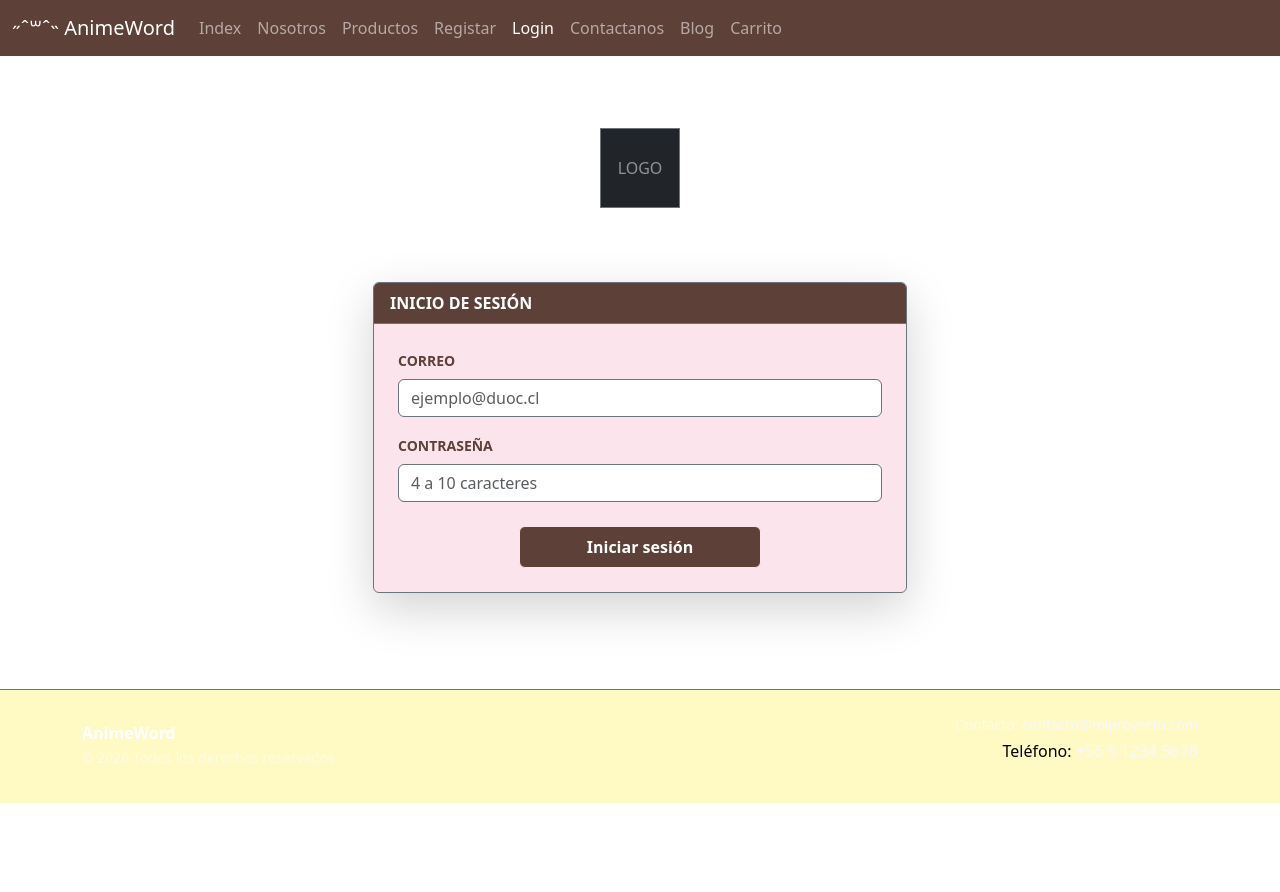
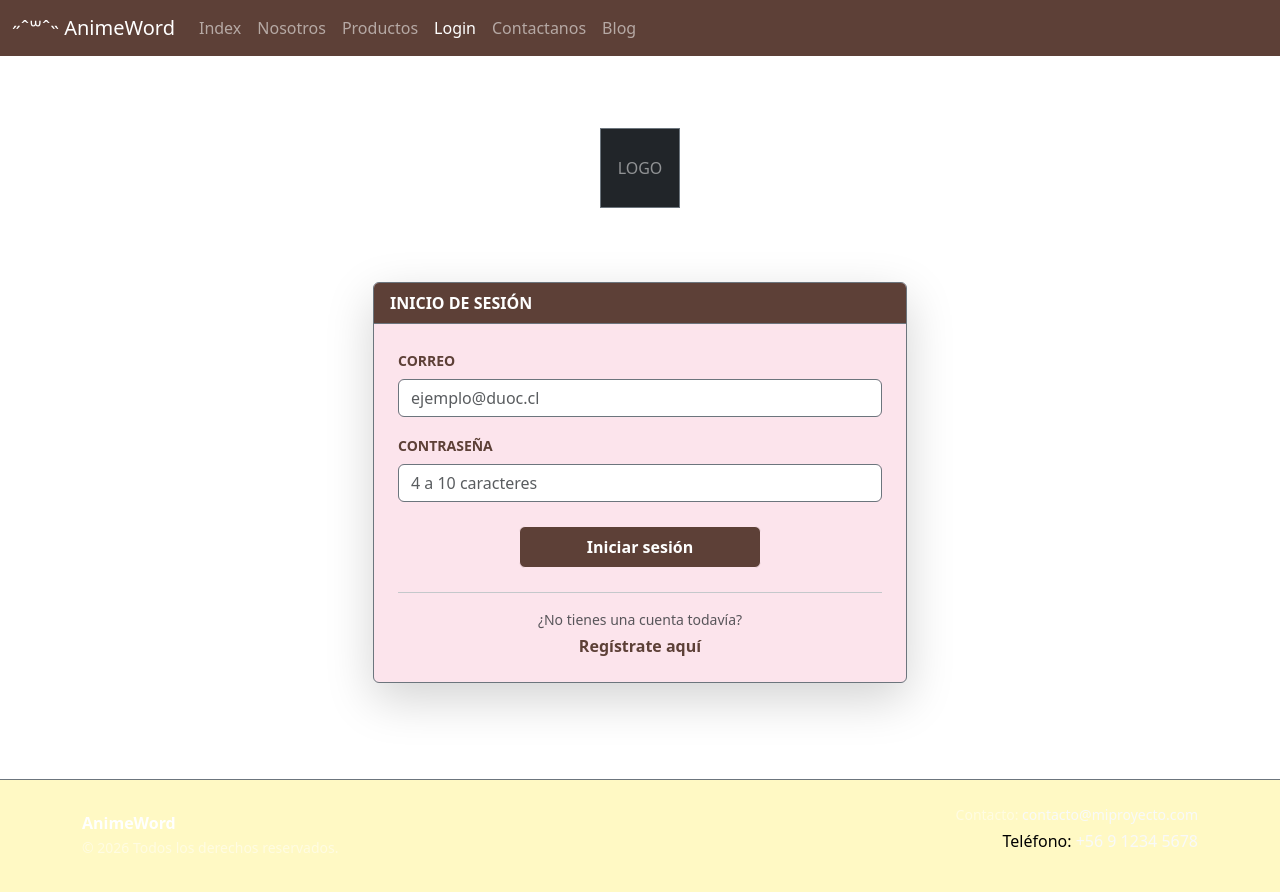
Before and after one commit to kingofparadox/prueba, a React (Vite) app: page /Login in a window 1280 px wide. Before the commit the page ends 803 px from the top, so only its background shows below. Built offline with nearby package versions, Linux system fonts and the light colour scheme.

Commit message:
limpieza de navbar y convinacion login carrito

```diff
--- a/src/components/barraNavegacion.jsx
+++ b/src/components/barraNavegacion.jsx
@@ -45,14 +45,7 @@ function Navbar() {
                         Productos
                     </NavLink>
                 </li>
-                <li className="nav-item">
-                    <NavLink
-                        className={({ isActive }) => isActive ? 'nav-link active' : 'nav-link'}
-                        to="/Registro"
-                    >
-                        Registar
-                    </NavLink>
-                </li>
+
                 <li className="nav-item">
                     <NavLink
                         className={({ isActive }) => isActive ? 'nav-link active' : 'nav-link'}
@@ -77,14 +70,6 @@ function Navbar() {
                         Blog
                     </NavLink>
                 </li>
-                <li className="nav-item">
-                    <NavLink
-                        className={({ isActive }) => isActive ? 'nav-link active' : 'nav-link'}
-                        to="/Carrito"
-                    >
-                        Carrito
-                    </NavLink>
-                </li>
             </ul>
         </div>
     </div>
--- a/src/pages/Login.jsx
+++ b/src/pages/Login.jsx
@@ -1,5 +1,5 @@
 import { useState } from 'react'
-import { useNavigate } from 'react-router-dom'
+import { useNavigate, Link } from 'react-router-dom' // <--- 1. Importamos Link
 
 function Login() {
     const navigate = useNavigate()
@@ -22,7 +22,6 @@ function Login() {
         e.preventDefault()
         let nuevosErrores = {}
 
-        // 1. Validación de Correo (Requerido, máx 100 caracteres, dominios específicos)
         if (!formData.correo.trim()) {
             nuevosErrores.correo = 'El correo es requerido.'
         } else if (formData.correo.length > 100) {
@@ -35,7 +34,6 @@ function Login() {
             }
         }
 
-        // 2. Validación de Contraseña (Requerida, entre 4 y 10 caracteres)
         if (!formData.password) {
             nuevosErrores.password = 'La contraseña es requerida.'
         } else if (formData.password.length < 4 || formData.password.length > 10) {
@@ -44,12 +42,10 @@ function Login() {
 
         setErrors(nuevosErrores)
 
-        // Si pasa la validación local "medio funciona" mostrando el éxito y simulando el acceso
         if (Object.keys(nuevosErrores).length === 0) {
             setMensajeExito(true)
             console.log('Datos de inicio de sesión válidos:', formData)
 
-            // Opcional: Redirigir al index después de un segundo simulando un login exitoso
             setTimeout(() => {
                 navigate('/')
             }, 1500)
@@ -63,19 +59,16 @@ function Login() {
             <div className="row justify-content-center">
                 <div className="col-12 col-md-8 col-lg-6 text-center">
 
-                    {/* Logotipo o espacio superior (según tu mockup) */}
                     <div className="mb-3 d-flex justify-content-center">
                         <div className="border border-secondary d-flex align-items-center justify-content-center bg-dark text-white-50" style={{ width: '80px', height: '80px' }}>
                             LOGO
                         </div>
                     </div>
 
-                    <h3 className="text-white fw-bold mb-4">AnimeWord</h3> {/* Nombre de tu empresa */}
+                    <h3 className="text-white fw-bold mb-4">AnimeWord</h3>
 
-                    {/* Tarjeta del formulario (se quitó text-light) */}
                     <div className="card shadow-lg border-secondary text-start" style={{ backgroundColor: '#fce4ec' }}>
 
-                        {/* Cabecera interna del recuadro de sesión (cambiada a color café para combinar) */}
                         <div className="card-header text-white fw-bold border-secondary py-2 text-uppercase" style={{ backgroundColor: '#5d4037' }}>
                             inicio de sesión
                         </div>
@@ -89,7 +82,6 @@ function Login() {
 
                             <form onSubmit={handleSubmit} noValidate>
 
-                                {/* Campo Correo */}
                                 <div className="mb-3">
                                     <label className="form-label text-uppercase small fw-bold" style={{ color: '#5d4037' }}>Correo</label>
                                     <input
@@ -103,7 +95,6 @@ function Login() {
                                     {errors.correo && <div className="invalid-feedback">{errors.correo}</div>}
                                 </div>
 
-                                {/* Campo Contraseña */}
                                 <div className="mb-4">
                                     <label className="form-label text-uppercase small fw-bold" style={{ color: '#5d4037' }}>Contraseña</label>
                                     <input
@@ -117,8 +108,7 @@ function Login() {
                                     {errors.password && <div className="invalid-feedback">{errors.password}</div>}
                                 </div>
 
-                                {/* Botón Iniciar Sesión */}
-                                <div className="d-flex justify-content-center">
+                                <div className="d-flex justify-content-center mb-3">
                                     <button
                                         type="submit"
                                         className="btn text-white fw-bold px-5 py-2 w-50"
@@ -127,6 +117,15 @@ function Login() {
                                         Iniciar sesión
                                     </button>
                                 </div>
+
+                                {/* 2. Sección inferior para invitar al registro */}
+                                <div className="text-center mt-4 border-top pt-3 border-secondary-subtle">
+                                    <p className="small mb-1 text-muted">¿No tienes una cuenta todavía?</p>
+                                    <Link to="/Registro" className="fw-bold text-decoration-none" style={{ color: '#5d4037' }}>
+                                        Regístrate aquí
+                                    </Link>
+                                </div>
+
                             </form>
                         </div>
                     </div>
```
